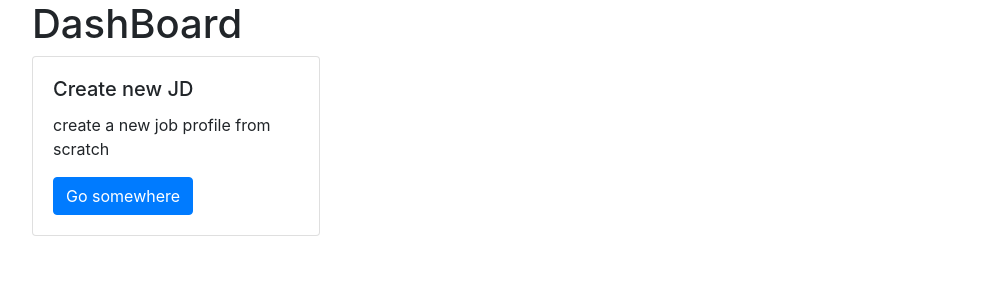
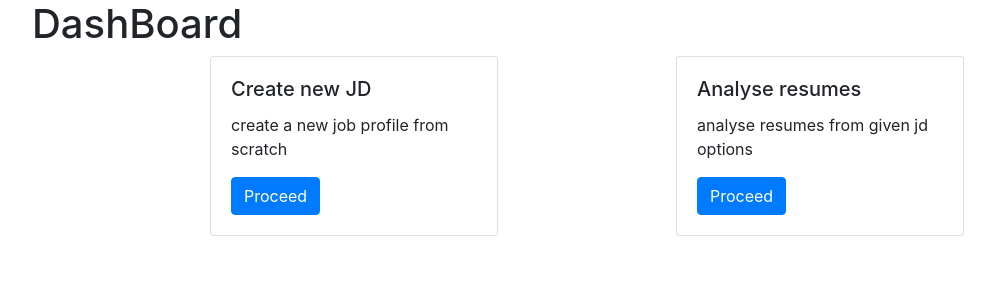
Before and after one commit to adityapal0807/Axis_Hackathon, a Django app: page /dashboard in a window 1280 px wide. Shown: the part 56-356 px from the top of the page, without its empty margins (53-1048 px from the left). Run offline with Django 3.2, Linux system fonts and the light colour scheme; a user stored in the database is signed in; some libraries are stand-ins or nearby versions.

Commit message:
resume submssion form

```diff
--- a/hr/templates/hr/dashboard.html
+++ b/hr/templates/hr/dashboard.html
@@ -2,15 +2,24 @@
 
 {% block body %}
 <h1>DashBoard</h1>
-<div>
-    <div>
+<div style="display: flex; flex-direction: row; justify-content: space-evenly;">
+    <div >
         <div class="card" style="width: 18rem;">
             <div class="card-body">
               <h5 class="card-title">Create new JD</h5>
               <p class="card-text">create a new job profile from scratch</p>
-              <a href="{% url 'jd_description_analyser' %}" class="btn btn-primary">Go somewhere</a>
+              <a href="{% url 'jd_description_analyser' %}" class="btn btn-primary">Proceed</a>
             </div>
           </div>
     </div>
+    <div>
+        <div class="card" style="width: 18rem;">
+            <div class="card-body">
+              <h5 class="card-title">Analyse resumes</h5>
+              <p class="card-text">analyse resumes from given jd options</p>
+              <a href="{% url 'analyse_resumes' %}" class="btn btn-primary">Proceed</a>
+            </div>
+        </div>
+    </div>
 </div>
 {% endblock %}
--- a/hr/urls.py
+++ b/hr/urls.py
@@ -6,6 +6,7 @@ urlpatterns = [
     path("login", views.login_view, name="login"),
     path("logout", views.logout_view, name="logout"),
     path("register", views.register, name="register"),
+    path("analyse_resumes", views.analyse_resumes, name="analyse_resumes"),
 
     # API ROUTES
     path('dashboard/jd_description',views.jd_description_analyser,name='jd_description_analyser')
--- a/hr/views.py
+++ b/hr/views.py
@@ -8,6 +8,7 @@ from django.contrib.auth.decorators import login_required
 from django.urls import reverse
 from django.db import IntegrityError
 from django.core import serializers
+from .forms import *
 
 from .models import User,Job_Description,Applied_resume,Application_status
 # Create your views here.
@@ -97,6 +98,22 @@ def jd_description_analyser(request):
         # and then show the response
         return render (request, 'hr/jd.html')
 
+def analyse_resumes(request):
+    if request.method=="POST":
+        form = jd_submission_form(request.POST, request.FILES)
+        if form.is_valid():
+            # Process the form data
+            dropdown_item = form.cleaned_data['dropdown_field']
+            pdf_files = request.FILES.getlist('pdf_files')
+            # print(dropdown_item)
+            # print(len(pdf_files))
+
+            # after this should redirect to new page with analysed resumes and their rankings
+        return render(request, 'hr/analyse_resumes.html')
+    else:
+        form= jd_submission_form()
+        return render(request, 'hr/analyse_resumes.html', context={'form':form})
+
 def show_jd_function(request,jd_id):
     if request.method == "GET":
         try:
```
Also changed, not shown: hr/forms.py (added, +15 -0 lines), hr/templates/hr/analyse_resumes.html (added, +9 -0 lines).
